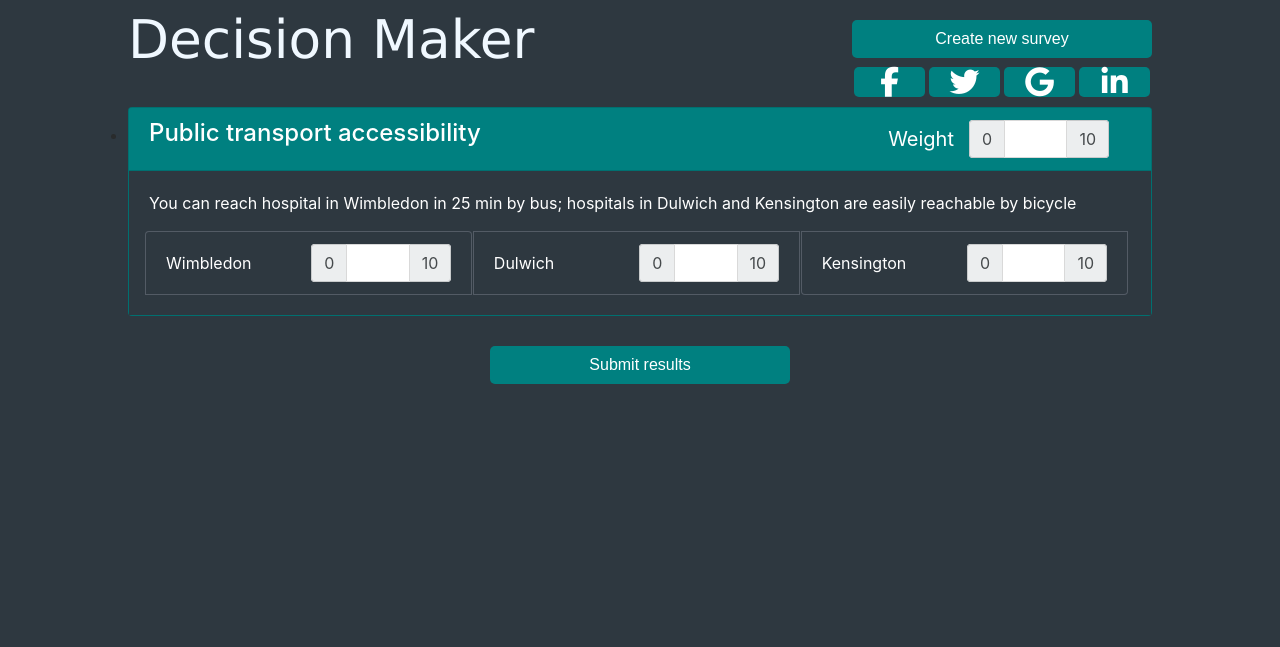
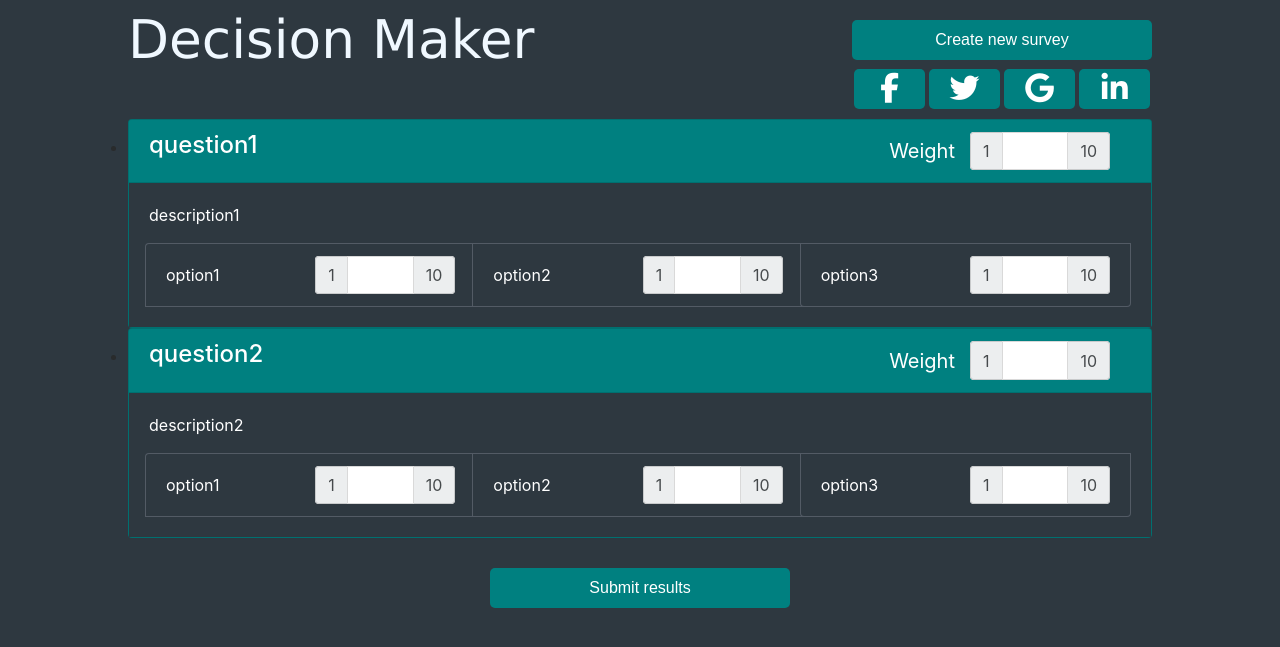
Before and after one commit to MilenaMalysh/decisionmaker, a Django app: a page that uses app/jinja2/base.html in a window 1280 px wide. Shown: the top 647 px of the page. Run offline with Django 3.2, Linux system fonts and the light colour scheme; some libraries are stand-ins or nearby versions.

Commit message:
welcome page finished, vue app for answering page implemented

```diff
--- a/app/jinja2/base.html
+++ b/app/jinja2/base.html
@@ -20,8 +20,15 @@
             integrity="sha384-vBWWzlZJ8ea9aCX4pEW3rVHjgjt7zpkNpZk+02D9phzyeVkE+jo0ieGizqPLForn"
             crossorigin="anonymous"></script>
     <script src="https://use.fontawesome.com/6ee10db360.js"></script>
+    <script src="https://unpkg.com/vue"></script>
+    <script src="https://cdnjs.cloudflare.com/ajax/libs/underscore.js/1.8.3/underscore.js"></script>
     <link rel="stylesheet" href="{{ static("css/questionnairy.css")}}">
     <script type="text/javascript" src="{{ static("js/questionnairy.js")}}" defer></script>
+    <script type="text/javascript" src="{{ static("js/base.js")}}" defer></script>
+    <script>
+        var questions = {{ questions|safe }};
+        var options = {{ options|safe }};
+    </script>
 </head>
 
 <body>
--- a/app/jinja2/questionnairy.html
+++ b/app/jinja2/questionnairy.html
@@ -2,53 +2,32 @@
 
 {% block content %}
     <div class="centred-container">
-        <div class="questions-list">
+        <div class="questions-list" id="app">
             <ul class="list-group">
-                <li>
+                <li v-for="answer in answers">
                     <div class="card">
                         <div class="card-header">
-                            <h4 class="card-title">Public transport accessibility </h4>
+                            <h4 class="card-title">[[ findQuestion(answer.question_id).title ]]</h4>
                             <div class="importance">
                                 <span class="priority-label">Weight</span>
                                 <div class="input-group">
-                                    <span class="input-group-addon">0</span>
-                                    <input type="number" class="form-control importance-value ranged-value" min="0"
-                                           max="10">
+                                    <span class="input-group-addon">1</span>
+                                    <input type="number" class="form-control importance-value ranged-value" min="1"
+                                           max="10" v-model="answer.weight">
                                     <span class="input-group-addon">10</span>
                                 </div>
                             </div>
                         </div>
                         <div class="card-block">
-                            <p class="card-text">You can reach hospital in Wimbledon in 25 min by bus; hospitals in
-                                Dulwich and
-                                Kensington are easily reachable by bicycle </p>
+                            <p class="card-text"> [[ findQuestion(answer.question_id).description ]]</p>
                             <ul class="list-inline list-group-horizontal">
-                                <li class="list-group-item">
+                                <li class="list-group-item" v-for="option in answer.options">
                                     <div class="option">
-                                        <label>Wimbledon</label>
+                                        <label>[[ findOption(option.option_id).title ]]</label>
                                         <div class="input-group">
-                                            <span class="input-group-addon">0</span>
-                                            <input type="number" class="form-control ranged-value" min="0" max="10">
-                                            <span class="input-group-addon">10</span>
-                                        </div>
-                                    </div>
-                                </li>
-                                <li class="list-group-item">
-                                    <div class="option">
-                                        <label>Dulwich</label>
-                                        <div class="input-group">
-                                            <span class="input-group-addon">0</span>
-                                            <input type="number" class="form-control ranged-value" min="0" max="10">
-                                            <span class="input-group-addon">10</span>
-                                        </div>
-                                    </div>
-                                </li>
-                                <li class="list-group-item">
-                                    <div class="option">
-                                        <label>Kensington</label>
-                                        <div class="input-group">
-                                            <span class="input-group-addon">0</span>
-                                            <input type="number" class="form-control ranged-value" min="0" max="10">
+                                            <span class="input-group-addon">1</span>
+                                            <input type="number" class="form-control ranged-value" min="1" max="10"
+                                                   v-model="option.score">
                                             <span class="input-group-addon">10</span>
                                         </div>
                                     </div>
@@ -59,7 +38,8 @@
                 </li>
             </ul>
             <div class="row">
-                <button type="button" class="btn" id="submit-survey-btn">Submit results</button>
+                <button type="button" class="btn" id="submit-survey-btn" v-on:click="submitResults">Submit results
+                </button>
             </div>
         </div>
     </div>
--- a/app/static/css/questionnairy.css
+++ b/app/static/css/questionnairy.css
@@ -35,18 +35,21 @@ body {
     border-radius: 5px;
     color: white;
     width: 300px;
+    height: 40px;
 }
 
 
 #social-networks .fa {
     font-size: 30px;
     width: calc(100%/4);
+    height: 40px;
     text-align: center;
     text-decoration: none;
     margin: 10px 2px;
     border-radius: 5px;
     background-color: rgb(0, 128, 128);
     color: white;
+    padding: 4px
 }
 
 .fa:hover {
@@ -168,10 +171,13 @@ body {
     border-radius: 4px;
 }
 
+.list-group-horizontal{
+    display: inline-flex;
+    width: 100%;
+}
 
 .list-group-horizontal .list-group-item {
-    display: inline-block;
-    width: calc(100% / 3);
+    flex: 1;
     background-color: rgb(46, 56, 64);
     color: white;
     margin-bottom: 0;
@@ -182,7 +188,7 @@ body {
 
 .importance {
     display: inline-flex;
-    margin-right: 22px;
+    margin-right: 21px;
 }
 
 .priority-label {
@@ -200,4 +206,5 @@ body {
     margin-right: auto;
     margin-left: auto;
     margin-top: 30px;
+    height: 40px;
 }
--- /dev/null
+++ b/app/static/js/base.js
@@ -0,0 +1,22 @@
+/**
+ * Created by Milena on 10.11.2017.
+ */
+
+$(".ranged-value").on("input", function () {
+    var isAllowed = /^\+?(0|[1-9]\d*)$/.test(this.value);
+    if (isAllowed) {
+        if (parseInt(this.value) < 1) {
+            this.value = 1;
+        } else if (parseInt(this.value) > 10) {
+            this.value = 10;
+        }
+    }else{
+        this.value = '';
+    }
+});
+
+$(".ranged-value").keydown(function (e) {
+    if (e.which == 188) {
+        e.preventDefault();
+    }
+});
--- a/app/static/js/questionnairy.js
+++ b/app/static/js/questionnairy.js
@@ -1,22 +1,39 @@
-/**
- * Created by Milena on 10.11.2017.
- */
-console.log($(".importance-value"));
-$(".ranged-value").on("input", function () {
-    var isAllowed = /^\+?(0|[1-9]\d*)$/.test(this.value);
-    if (isAllowed) {
-        if (parseInt(this.value) < 0) {
-            this.value = 1;
-        } else if (parseInt(this.value) > 10) {
-            this.value = 10;
-        }
-    }else{
-        this.value = '';
+let answers = _.map(questions, function (question) {
+    return {
+        question_id: question.id, weight: '', options: _.map(options, function (option) {
+            return {option_id: option.id, score: ''}
+        })
     }
 });
 
-$(".ranged-value").keydown(function (e) {
-    if (e.which > 90 || (e.which < 48 && e.which < 65)) {
-        e.preventDefault();
+let validate=()=>{
+    return true;
+};
+var app = new Vue({
+    el: '#app',
+    data: {
+        answers: answers
+    },
+    delimiters: ["[[", "]]"],
+    methods: {
+        findQuestion: (id)=> {
+            return _.find(questions, function (question) {
+                return question.id == id
+            })
+        },
+        findOption: (id)=> {
+            return _.find(options, function (option) {
+                return option.id == id
+            })
+        },
+        submitResults: function () {
+            if (validate()) {
+                $.ajax({
+                    type: "POST",
+                    url: '/submit_results',
+                    data: this.answers
+                });
+            }
+        }
     }
 });
--- a/app/urls.py
+++ b/app/urls.py
@@ -19,4 +19,5 @@ from app import views
 
 urlpatterns = [
     url(r'^filling', views.questionnairy_page, name='questionnairy_page'),
+    url(r'^welcome', views.welcome_page, name='welcome_page'),
 ]
--- a/app/views.py
+++ b/app/views.py
@@ -1,5 +1,12 @@
-from django.shortcuts import render
+from django.shortcuts import render, render_to_response
 
 
 def questionnairy_page(request):
-    return render(request, 'questionnairy.html')
+    questions = [{'id': 5, 'title': 'question1', 'description': 'description1'},
+                 {'id': 2, 'title': 'question2', 'description': 'description2'}]
+    options = [{'id': 6, 'title': 'option1'}, {'id': 7, 'title': 'option2'}, {'id': 10, 'title': 'option3'}]
+    return render_to_response('questionnairy.html', {'questions': questions, 'options': options})
+
+
+def welcome_page(request):
+    return render(request, 'welcome.html')
```
Also changed, not shown: app/jinja2/welcome.html (added, +36 -0 lines), app/static/css/welcome.css (added, +46 -0 lines), 1 other file.
